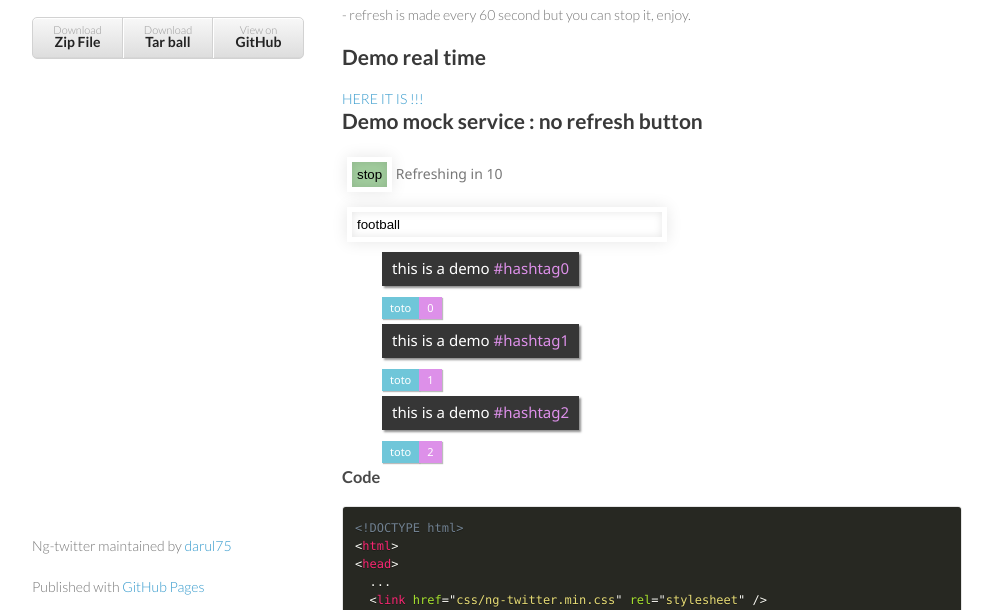
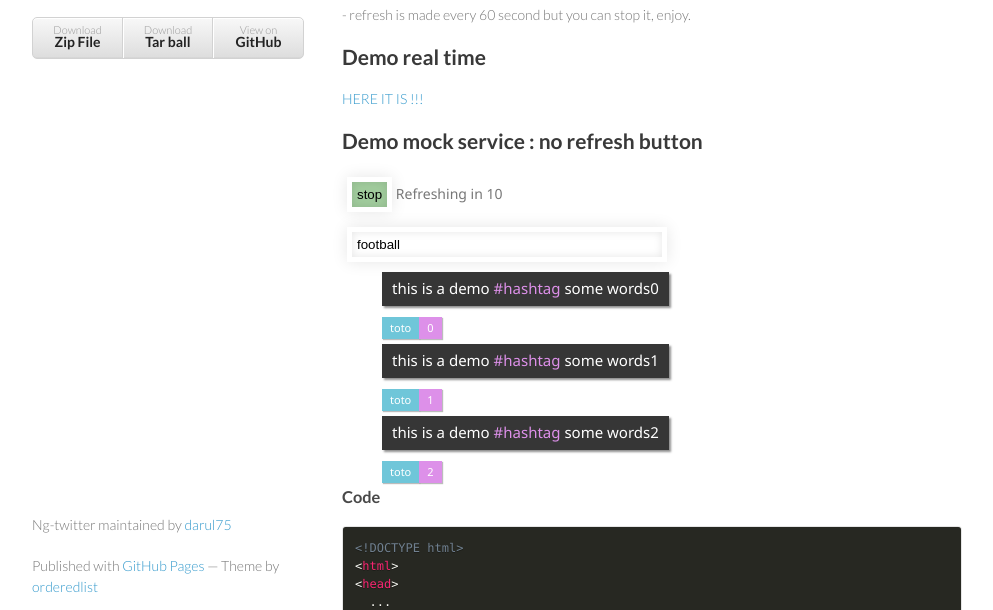
Before and after one commit to darul75/ng-twitter, a plain HTML site: page index.html in a window 1280 px wide. Shown: the part 133-743 px from the top of the page, without its empty margins (143-1136 px from the left). Drawn offline with Linux system fonts and the light colour scheme.

Commit message:
theme author link

```diff
--- a/index.html
+++ b/index.html
@@ -56,7 +56,7 @@
 
 <h2>Demo real time</h2>
 
-<a href="http://darul-demo.herokuapp.com/" target='_blank'> HERE IT IS !!! </a>
+<p><strong><a href="http://darul-demo.herokuapp.com/" target='_blank'> HERE IT IS !!! </a></strong></p>
 
 <h2>Demo mock service : no refresh button</h2>
 
@@ -168,7 +168,7 @@
                   "text": "hash",
                   "indices": [
                     15,
-                    25
+                    23
                   ]
                 }
               ],
@@ -185,7 +185,7 @@
       var t = {};
       angular.copy(tweet, t);
       t["retweet_count"] = i;
-      t["text"] = 'this is a demo #hashtag'+i;
+      t["text"] = 'this is a demo #hashtag'+ ' some words' + i;
       tweets.push(t);
     }
 
@@ -244,7 +244,7 @@ $ git checkout gh-pages
     <div id="footer_wrap" class="outer">
       <footer class="inner">
         <p class="copyright">Ng-twitter maintained by <a href="https://github.com/darul75">darul75</a></p>
-        <p>Published with <a href="http://pages.github.com">GitHub Pages</a></p>
+        <p>Published with <a href="http://pages.github.com">GitHub Pages</a> — Theme by <a href="https://github.com/orderedlist">orderedlist</a></p>
       </footer>
     </div>
 
```
